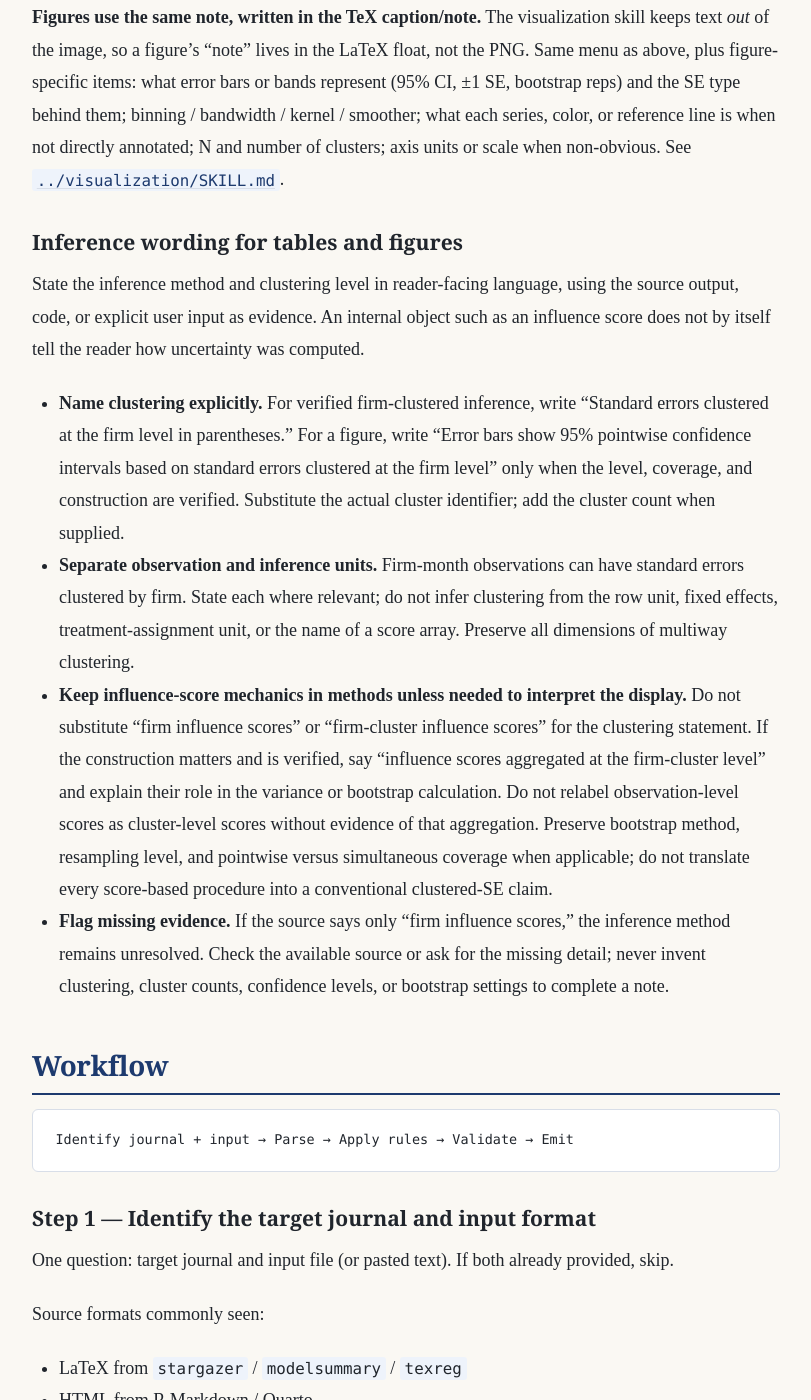
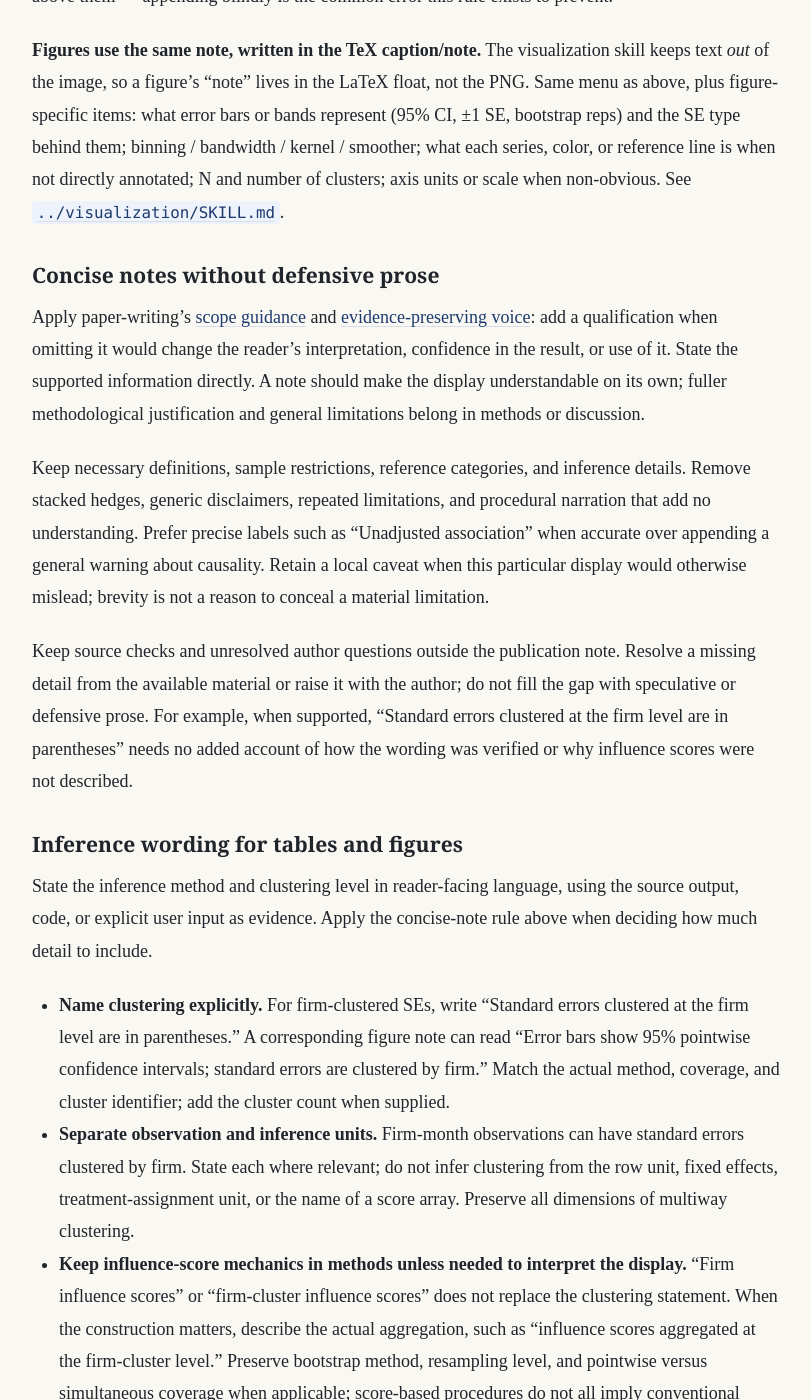
Before and after one commit to KaiGu2024/KaiGu2024.github.io, a Jekyll site: the page built from docs/skills/tables/SKILL.md, in a window 1280 px wide and 1400 px high, scrolled down 4127 px. Shown: the whole window, without its empty margins (234-1045 px from the left). Built offline with Jekyll 4.4.1, drawn with Linux system fonts in a browser that asks for light colours; some of the changed text lies outside the part shown.

Commit message:
apply concise writing guidance to table and figure notes

```diff
--- a/docs/skills/tables/SKILL.md
+++ b/docs/skills/tables/SKILL.md
@@ -65,7 +65,7 @@ A table's notes are a **typed, ordered block, not a running log** — so the que
 - **Last line — the significance legend.** `*** p<0.01, ** p<0.05, * p<0.1` (per the journal's cutoffs above). It is a fixed reading key; it always sits on the very bottom line, alone.
 - **Second-to-last — the parenthetical key.** What the parentheses hold and the dispersion details: *what's in parentheses* (SE, t-stat, or CI), the *SE type* (robust / clustered / bootstrap, with reps), the *clustering level*, and the *number of clusters*. E.g. *"Robust standard errors clustered at the firm level (142 clusters) in parentheses."* It precedes the legend because the stars are computed from these SEs — the reader has to know what the parentheses contain before the stars decode to anything.
 
-Everything else is inserted *above* those two anchors, grouped by type. A complete note covers far more than stars and clustering — work down this menu and include whatever applies:
+Everything else is inserted *above* those two anchors, grouped by type. Use this menu to select what readers need to interpret the display; it is not a checklist to reproduce in every note. Avoid repeating information already clear in the caption, labels, or table body:
 
 1. **Scope** — what the table reports and over what: estimator/method (OLS, 2SLS, logit, marginal effects), sample and population, time period, unit of observation, N (and any exclusions), and the dependent variable if it isn't in the caption.
 2. **Specification** — fixed-effect and control sets included, weighting (sample weights, IPW), coefficient scale/transform (logs, standardized, percentage points), winsorizing/trimming, and the baseline or DV mean that *sizes* the coefficients.
@@ -76,14 +76,22 @@ So "add a note that the sample drops 2020" slots into **Scope/Specification near
 
 **Figures use the same note, written in the TeX caption/note.** The visualization skill keeps text *out* of the image, so a figure's "note" lives in the LaTeX float, not the PNG. Same menu as above, plus figure-specific items: what error bars or bands represent (95% CI, ±1 SE, bootstrap reps) and the SE type behind them; binning / bandwidth / kernel / smoother; what each series, color, or reference line is when not directly annotated; N and number of clusters; axis units or scale when non-obvious. See [`../visualization/SKILL.md`](../visualization/SKILL.md).
 
+### Concise notes without defensive prose
+
+Apply paper-writing's [scope guidance](../paper-writing/references/main-text.md#state-the-answer-directly) and [evidence-preserving voice](../paper-writing/references/academic-voice.md#preserve-the-evidence): add a qualification when omitting it would change the reader's interpretation, confidence in the result, or use of it. State the supported information directly. A note should make the display understandable on its own; fuller methodological justification and general limitations belong in methods or discussion.
+
+Keep necessary definitions, sample restrictions, reference categories, and inference details. Remove stacked hedges, generic disclaimers, repeated limitations, and procedural narration that add no understanding. Prefer precise labels such as "Unadjusted association" when accurate over appending a general warning about causality. Retain a local caveat when this particular display would otherwise mislead; brevity is not a reason to conceal a material limitation.
+
+Keep source checks and unresolved author questions outside the publication note. Resolve a missing detail from the available material or raise it with the author; do not fill the gap with speculative or defensive prose. For example, when supported, "Standard errors clustered at the firm level are in parentheses" needs no added account of how the wording was verified or why influence scores were not described.
+
 ### Inference wording for tables and figures
 
-State the inference method and clustering level in reader-facing language, using the source output, code, or explicit user input as evidence. An internal object such as an influence score does not by itself tell the reader how uncertainty was computed.
+State the inference method and clustering level in reader-facing language, using the source output, code, or explicit user input as evidence. Apply the concise-note rule above when deciding how much detail to include.
 
-- **Name clustering explicitly.** For verified firm-clustered inference, write "Standard errors clustered at the firm level in parentheses." For a figure, write "Error bars show 95% pointwise confidence intervals based on standard errors clustered at the firm level" only when the level, coverage, and construction are verified. Substitute the actual cluster identifier; add the cluster count when supplied.
+- **Name clustering explicitly.** For firm-clustered SEs, write "Standard errors clustered at the firm level are in parentheses." A corresponding figure note can read "Error bars show 95% pointwise confidence intervals; standard errors are clustered by firm." Match the actual method, coverage, and cluster identifier; add the cluster count when supplied.
 - **Separate observation and inference units.** Firm-month observations can have standard errors clustered by firm. State each where relevant; do not infer clustering from the row unit, fixed effects, treatment-assignment unit, or the name of a score array. Preserve all dimensions of multiway clustering.
-- **Keep influence-score mechanics in methods unless needed to interpret the display.** Do not substitute "firm influence scores" or "firm-cluster influence scores" for the clustering statement. If the construction matters and is verified, say "influence scores aggregated at the firm-cluster level" and explain their role in the variance or bootstrap calculation. Do not relabel observation-level scores as cluster-level scores without evidence of that aggregation. Preserve bootstrap method, resampling level, and pointwise versus simultaneous coverage when applicable; do not translate every score-based procedure into a conventional clustered-SE claim.
-- **Flag missing evidence.** If the source says only "firm influence scores," the inference method remains unresolved. Check the available source or ask for the missing detail; never invent clustering, cluster counts, confidence levels, or bootstrap settings to complete a note.
+- **Keep influence-score mechanics in methods unless needed to interpret the display.** "Firm influence scores" or "firm-cluster influence scores" does not replace the clustering statement. When the construction matters, describe the actual aggregation, such as "influence scores aggregated at the firm-cluster level." Preserve bootstrap method, resampling level, and pointwise versus simultaneous coverage when applicable; score-based procedures do not all imply conventional clustered SEs.
+- **Resolve ambiguity during preparation.** "Firm influence scores" alone does not establish the inference method. Check the available source or raise the missing detail with the author outside the note. Do not invent clustering or other inference settings.
 
 ## Workflow
 
@@ -122,6 +130,7 @@ Two layers, in order:
 - N preserved exactly
 - Decimal count consistent within each column; no value silently re-rounded beyond the requested display precision
 - Inference notes match the source method and clustering dimensions; observation units and influence-score mechanics do not substitute for an explicit clustering statement
+- Notes retain information needed to interpret the display and omit redundant qualifications, generic disclaimers, and internal verification commentary
 
 If any check fails, **do not emit**; report the discrepancy and stop.
 
```
Also changed, not shown: docs/skills/visualization/SKILL.md (+3 -1 lines), docs/skills/visualization/references/annotations.md (+3 -1 lines).
